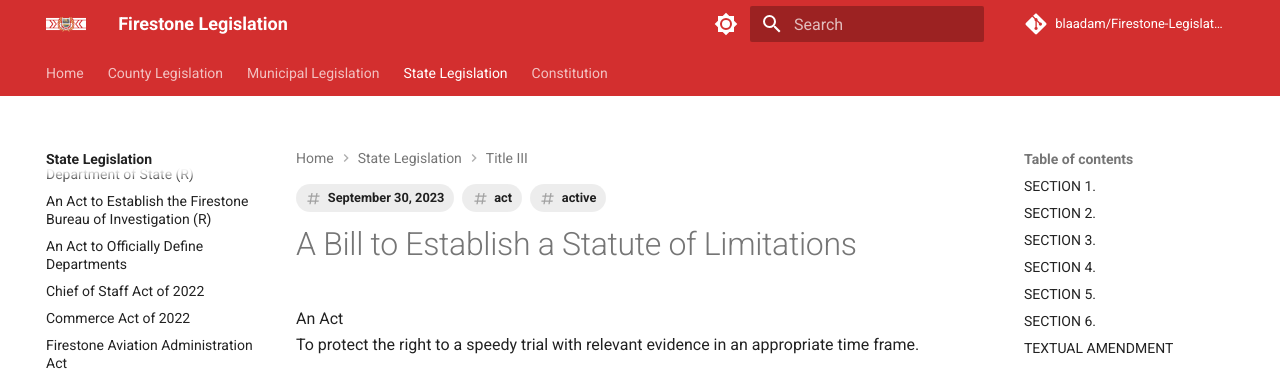
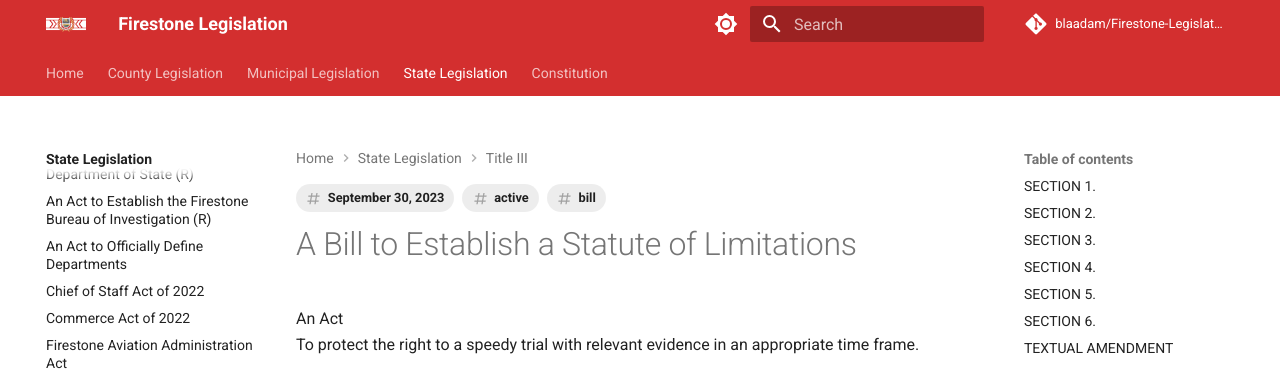
Before and after one commit to Blaadam/Firestone-Legislation, an MkDocs documentation site: the page built from docs/State-Legislation/Title-III/A-Bill-to-Establish-a-Statute-of-Limitations.md, in a window 1280 px wide and 900 px high. Shown: the top 374 px of the window. Built offline with MkDocs 1.6.1 and Material for MkDocs 9.7.7, drawn with Linux system fonts in a browser that asks for light colours; comment, search, counter and statistics services are not loaded.

Commit message:
fix SoL bill

```diff
--- a/docs/State-Legislation/Title-III/A-Bill-to-Establish-a-Statute-of-Limitations.md
+++ b/docs/State-Legislation/Title-III/A-Bill-to-Establish-a-Statute-of-Limitations.md
@@ -1,6 +1,6 @@
 ---
 tags:
-  - act
+  - bill
   - active
   - September 30, 2023
 ---
```
